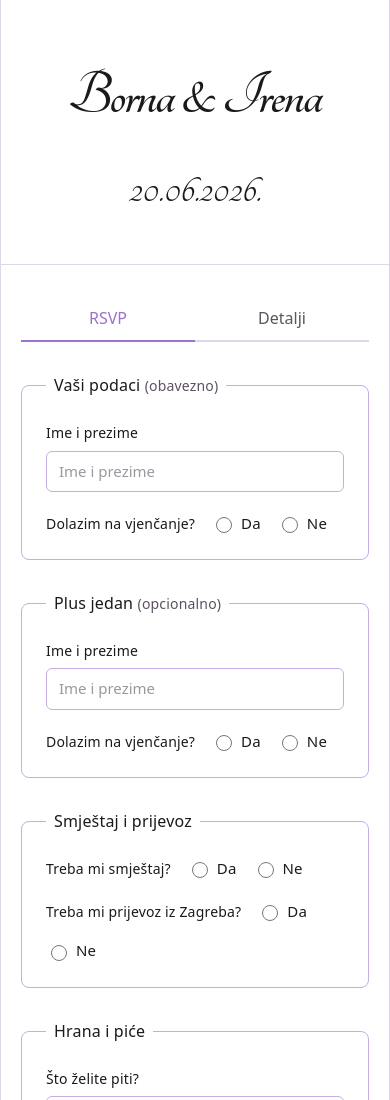
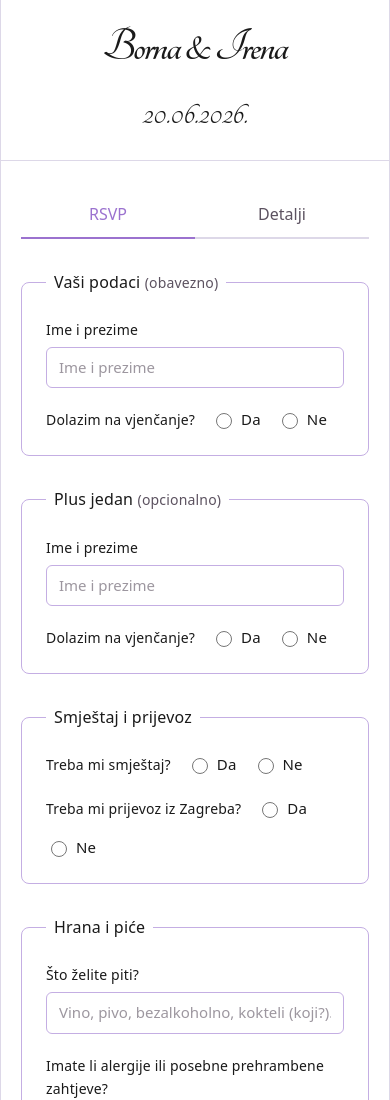
Before and after one commit to Schpiro/wedding-form, a website built with Vite: page index.html in a window 390 px wide. Shown: the top 1100 px of the page. Built offline with nearby package versions, Linux system fonts and the light colour scheme; some packages are replaced by stand-ins of ours.

Commit message:
small screen title fix

```diff
--- a/src/style.css
+++ b/src/style.css
@@ -90,11 +90,21 @@ h2 {
 h1 {
   font-size: 4rem;
   letter-spacing: -1.68px;
+
+  @media (max-width: 600px) {
+    font-size: 3rem;
+    margin: 12px 0;
+  }
 }
 h2 {
   font-size: 3rem;
   line-height: 118%;
   letter-spacing: -0.24px;
+
+  @media (max-width: 600px) {
+    font-size: 2.4rem;
+    margin-bottom: 0px;
+  }
 }
 p {
   margin: 0;
@@ -164,6 +174,10 @@ p {
 #title {
   height: 200px;
   padding: 32px;
+  @media (max-width: 1024px) {
+    height: auto;
+    padding: 24px 20px;
+  }
 }
 
 #next-steps ul {
```
